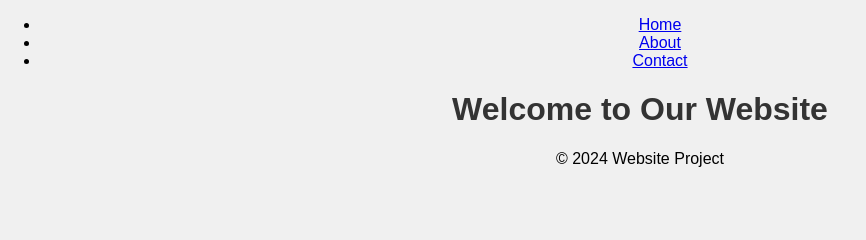
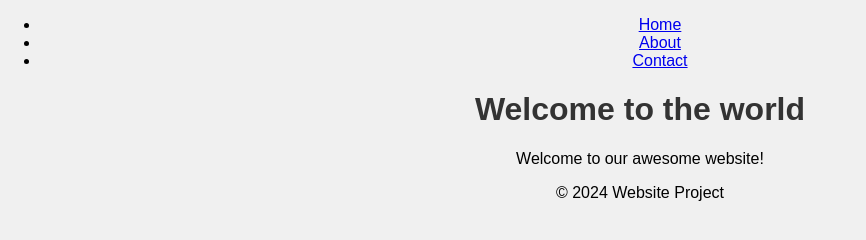
Before and after one commit to Minte5/website-project, a plain HTML site: page index.html in a window 1280 px wide. Shown: the whole page, without its empty margins (0-866 px from the left). Drawn offline with Linux system fonts and the light colour scheme.

Commit message:
Add welcome message

```diff
--- a/index.html
+++ b/index.html
@@ -15,7 +15,10 @@
         </ul>
     </nav>
 
-    <h1>Welcome to Our Website</h1>
+    <h1>Welcome to the world</h1>
+
+    <p>Welcome to our awesome website!</p>
+
 
     <footer>
         <p>&copy; 2024 Website Project</p>
```
